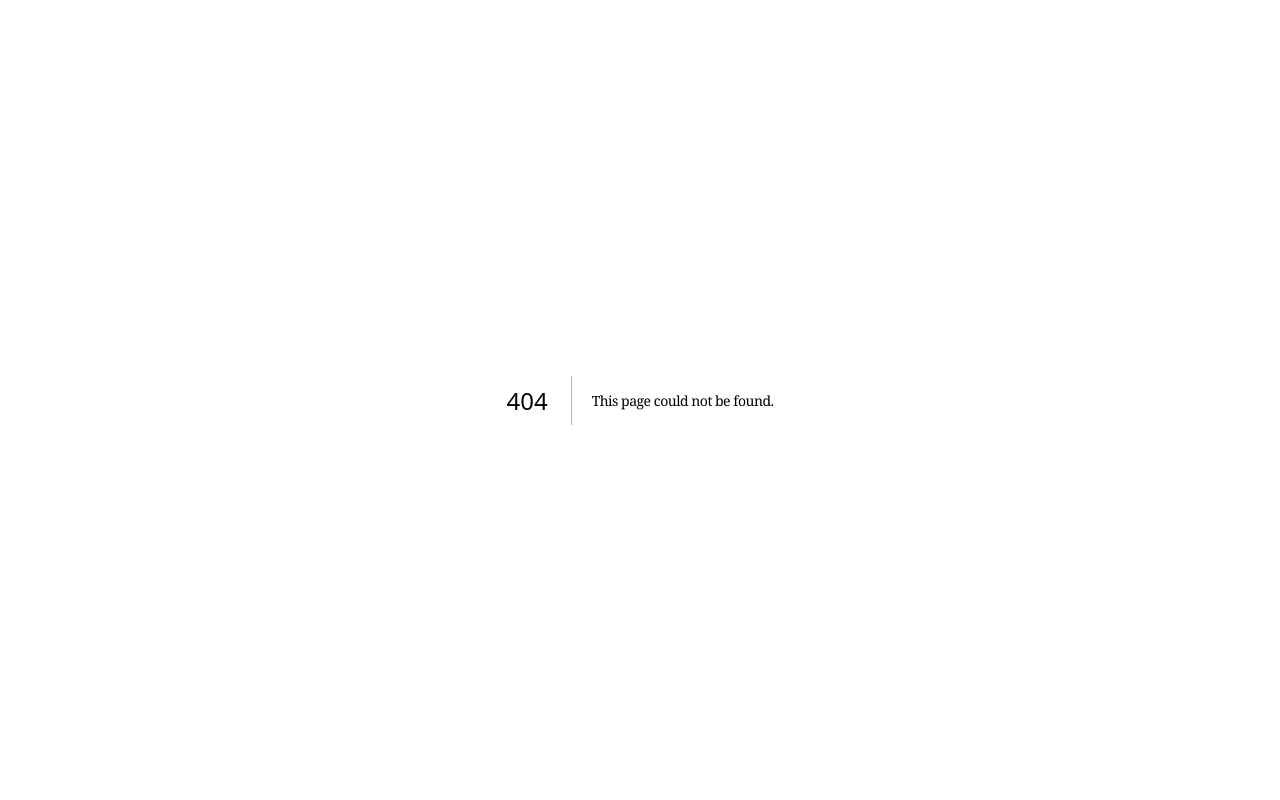
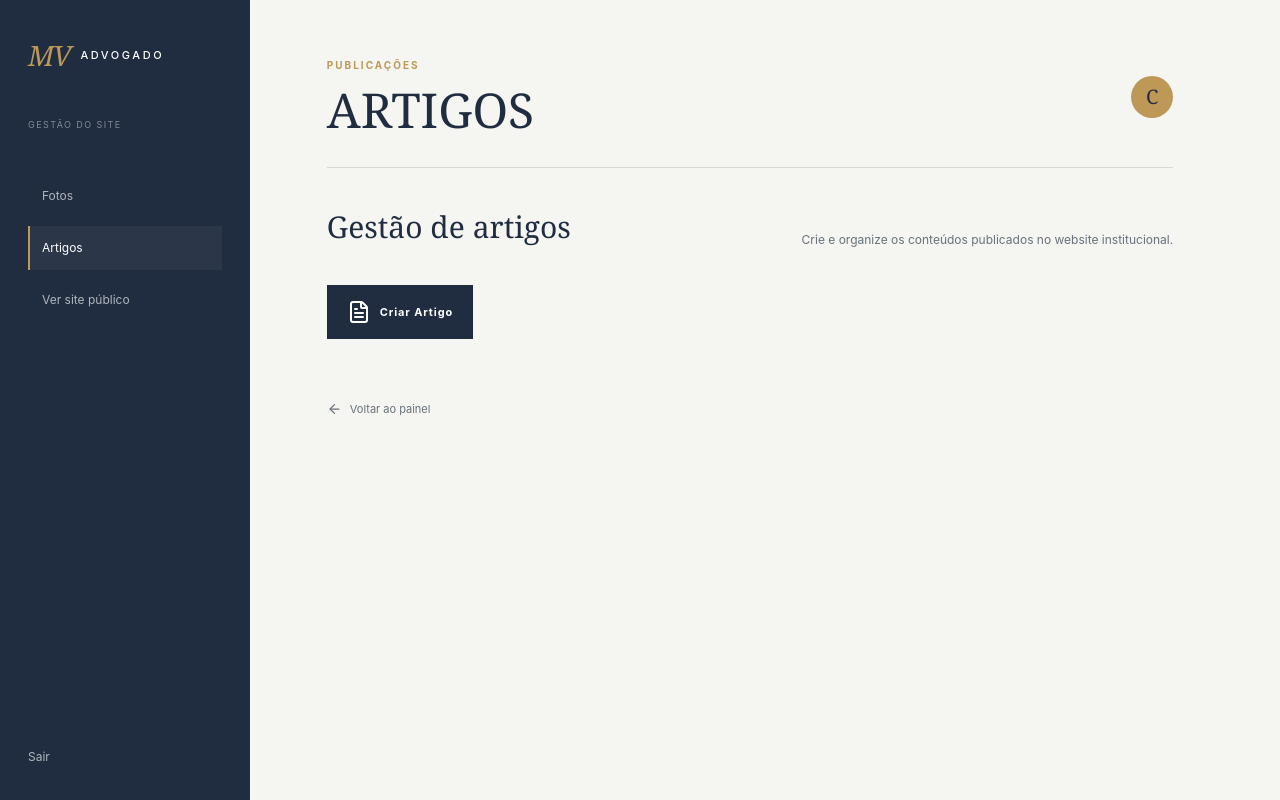
Before and after one commit to Alfredo88-droid/Marcio-VIERA, a Next.js app: page /admin/painel/artigos in a window 1280 px wide. Before the commit this address had no page. Built offline with nearby package versions, Linux system fonts and the light colour scheme.

Commit message:
Fix admin photos and articles navigation

```diff
--- /dev/null
+++ b/app/admin/painel/artigos/page.tsx
@@ -0,0 +1,21 @@
+import Link from 'next/link'
+import { ArrowLeft, FileText } from 'lucide-react'
+
+export default function AdminArticlesPage() {
+  return (
+    <main className="admin-panel-shell">
+      <aside className="admin-sidebar">
+        <Link href="/" className="admin-brand"><span>MV</span><b>ADVOGADO</b></Link>
+        <div className="admin-sidebar-label">GESTÃO DO SITE</div>
+        <nav className="admin-side-nav"><Link href="/admin/painel/fotos">Fotos</Link><Link className="is-active" href="/admin/painel/artigos">Artigos</Link><Link href="/#contactos">Ver site público</Link></nav>
+        <Link className="admin-logout" href="/admin">Sair</Link>
+      </aside>
+      <section className="admin-content">
+        <header className="admin-topbar"><div><p className="admin-kicker">PUBLICAÇÕES</p><h1>ARTIGOS</h1></div><div className="admin-avatar">C</div></header>
+        <div className="admin-welcome"><p>Gestão de artigos</p><span>Crie e organize os conteúdos publicados no website institucional.</span></div>
+        <div className="admin-actions"><button type="button"><FileText /> Criar Artigo</button></div>
+        <Link className="admin-back" href="/admin/painel"><ArrowLeft /> Voltar ao painel</Link>
+      </section>
+    </main>
+  )
+}
--- /dev/null
+++ b/app/admin/painel/fotos/page.tsx
@@ -0,0 +1,21 @@
+import Link from 'next/link'
+import { ArrowLeft, ImagePlus } from 'lucide-react'
+
+export default function AdminPhotosPage() {
+  return (
+    <main className="admin-panel-shell">
+      <aside className="admin-sidebar">
+        <Link href="/" className="admin-brand"><span>MV</span><b>ADVOGADO</b></Link>
+        <div className="admin-sidebar-label">GESTÃO DO SITE</div>
+        <nav className="admin-side-nav"><Link className="is-active" href="/admin/painel/fotos">Fotos</Link><Link href="/admin/painel/artigos">Artigos</Link><Link href="/#contactos">Ver site público</Link></nav>
+        <Link className="admin-logout" href="/admin">Sair</Link>
+      </aside>
+      <section className="admin-content">
+        <header className="admin-topbar"><div><p className="admin-kicker">BIBLIOTECA VISUAL</p><h1>FOTOS</h1></div><div className="admin-avatar">C</div></header>
+        <div className="admin-welcome"><p>Gestão de fotos</p><span>Adicione e organize as imagens do website institucional.</span></div>
+        <div className="admin-actions"><button type="button"><ImagePlus /> Adicionar Foto</button></div>
+        <Link className="admin-back" href="/admin/painel"><ArrowLeft /> Voltar ao painel</Link>
+      </section>
+    </main>
+  )
+}
--- a/app/admin/painel/page.tsx
+++ b/app/admin/painel/page.tsx
@@ -18,7 +18,7 @@ export default function AdminPanelPage() {
       <aside className="admin-sidebar">
         <Link href="/" className="admin-brand"><span>MV</span><b>ADVOGADO</b></Link>
         <div className="admin-sidebar-label">GESTÃO DO SITE</div>
-        <nav className="admin-side-nav"><a className="is-active" href="#fotos">Fotos</a><a href="#artigos">Artigos</a><a href="/#contactos">Ver site público <ExternalLink /></a></nav>
+        <nav className="admin-side-nav"><Link className="is-active" href="/admin/painel/fotos">Fotos</Link><Link href="/admin/painel/artigos">Artigos</Link><Link href="/#contactos">Ver site público <ExternalLink /></Link></nav>
         <Link className="admin-logout" href="/admin"><LogOut /> Sair</Link>
       </aside>
       <section className="admin-content">
```
